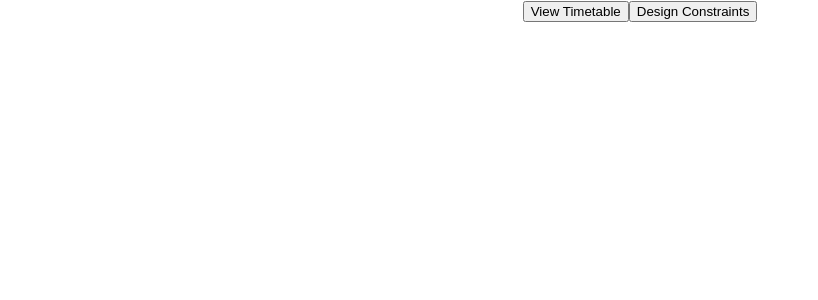
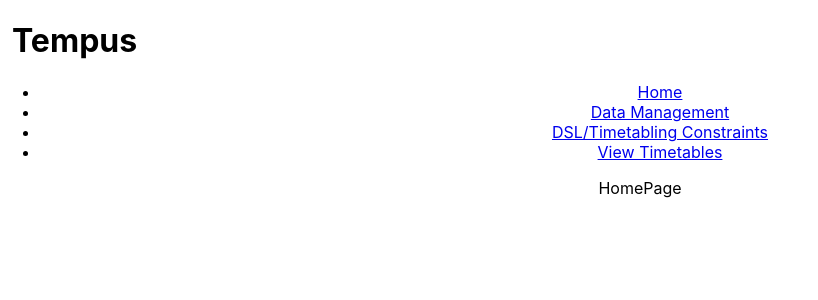
Before and after one commit to ASEGroup1/Tempus, a React (Create React App) app in the folder frontend/: page / in a window 1280 px wide. Shown: the top 300 px of the page, without its empty margins (0-818 px from the left). Built offline with nearby package versions, Linux system fonts and the light colour scheme.

Commit message:
Removed some of the old pages and added the sections for Home, Input, timtabling constraints and outputs

```diff
--- a/frontend/src/App.js
+++ b/frontend/src/App.js
@@ -1,30 +1,35 @@
-import React, {Component} from 'react';
+import React, {Component} from "react";
+import "./App.css";
+import {Home} from "./views/Home"
 import {
-  BrowserRouter as Router,
 	Route,
-  Link
-} from 'react-router-dom';
-import './App.css';
-import {TimeTable} from "./TimeTable";
-import {ConstraintDesigner} from "./ConstraintDesigner";
+	NavLink,
+	BrowserRouter as Router
+} from "react-router-dom";
+import {DataManagement} from "./views/DataManagement";
+import {DSL} from "./views/DSL";
+import {Output} from "./views/Output";
 
 class App extends Component {
 	render() {
 		return (
+			<Router>
 				<div className="App">
-        <Router>
-          <div >
-            <Link to="/timetable" ><button> View Timetable</button></Link>
-            <Link to="/constraint-designer" ><button> Design Constraints </button></Link>
-
-            <br/>
-            <br/>
-
-            <Route exact path="/timetable" component={TimeTable}/>
-            <Route path="/constraint-designer" component={ConstraintDesigner}/>
+					<h1 align="left" style={{marginLeft: '12px'}}>Tempus</h1>
+					<ul className="header">
+						<li><a href="/">Home</a></li>
+						<li><a href="/dataManagement">Data Management</a></li>
+						<li><a href="/dsl">DSL/Timetabling Constraints</a></li>
+						<li><a href="/outputs">View Timetables</a></li>
+					</ul>
+					<div className="content">
+						<Route exact path="/" component={Home}/>
+						<Route path="/dataManagement" component={DataManagement}/>
+						<Route path="/dsl" component={DSL}/>
+						<Route path="/outputs" component={Output}/>
+					</div>
 				</div>
 			</Router>
-      </div>
 		);
 	}
 }
--- a/frontend/src/ConstraintDesigner.js
+++ /dev/null
@@ -1,7 +0,0 @@
-import React, {Component} from 'react';
-
-export class ConstraintDesigner extends Component {
-	render() {
-		return (<div>Design Constraint</div>)
-	}
-}
--- a/frontend/src/TimeTable.js
+++ /dev/null
@@ -1,22 +0,0 @@
-import React, {Component} from 'react';
-import request from 'superagent';
-
-const BASE_URL = "http://localhost:9000/";
-
-export class TimeTable extends Component {
-
-	render() {
-		return (<button onClick={this.getTimeTimeTable}>Console log timetable</button>)
-	}
-
-	async getTimeTimeTable() {
-		console.log('Sent request');
-		return request.get("http://localhost:9000/get-generated-schedule").withCredentials().then(res => {
-			console.log(res.body)
-			return res.body;
-		}).catch(err => {
-			console.log(err)
-			return err;
-		})
-	}
-}
--- /dev/null
+++ b/frontend/src/views/DSL.js
@@ -0,0 +1,7 @@
+import React from "react";
+
+export class DSL extends React.Component {
+	render() {
+		return <p>DSL/ Timetabling Constraints</p>;
+	}
+}
--- /dev/null
+++ b/frontend/src/views/DataManagement.js
@@ -0,0 +1,7 @@
+import React from "react";
+
+export class DataManagement extends React.Component {
+	render() {
+		return <p>Data Management</p>;
+	}
+}
--- /dev/null
+++ b/frontend/src/views/Home.js
@@ -0,0 +1,7 @@
+import React from "react";
+
+export class Home extends React.Component {
+	render() {
+		return <p>HomePage</p>;
+	}
+}
--- /dev/null
+++ b/frontend/src/views/Output.js
@@ -0,0 +1,7 @@
+import React from "react";
+
+export class Output extends React.Component {
+	render() {
+		return <p>TimeTable Outputs</p>;
+	}
+}
```
Lines whose indentation alone changed are shown as unchanged.
